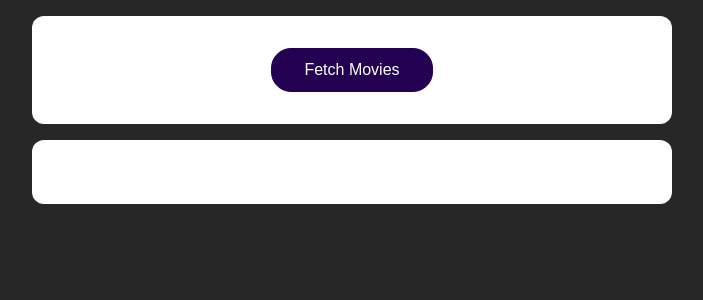
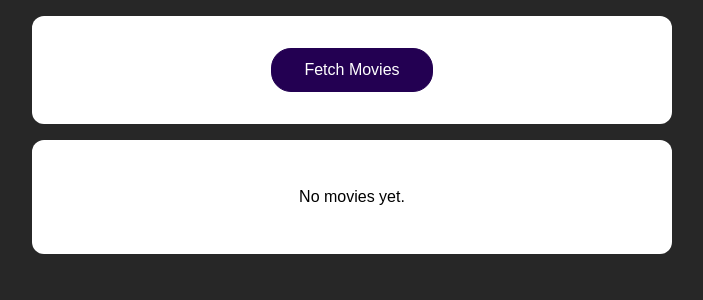
Before and after one commit to tiko514/Udemy-react, a React (Create React App) app in the folder http-requests/http-requests/: page / in a window 1280 px wide. Shown: the top 300 px of the page, without its empty margins (288-991 px from the left). Built offline with nearby package versions, Linux system fonts and the light colour scheme.

Commit message:
Loading and no movies states

```diff
--- a/http-requests/http-requests/src/App.js
+++ b/http-requests/http-requests/src/App.js
@@ -6,8 +6,10 @@
 function App() {
 
   const [movies, setMovies] = useState([]);
+  const [isLoading, setIsLoading] = useState(false);
 
   async function fetchMovieHandler() {
+    setIsLoading(true);
     const response = await fetch("https://swapi.dev/api/films");
     const data = await response.json();
 
@@ -21,6 +23,7 @@
     });
 
     setMovies(transformedMovies);
+    setIsLoading(false);
   };
 
   return (
@@ -29,7 +32,9 @@
         <button onClick={fetchMovieHandler}>Fetch Movies</button>
       </section>
       <section>
-        <MoviesList movies={movies} />
+        {!isLoading && movies.length > 0 && <MoviesList movies={movies} />}
+        {!isLoading && movies.length === 0 && <p>No movies yet.</p>}
+        {isLoading && <p>Loading...</p>}
       </section>
     </React.Fragment>
   );
```
